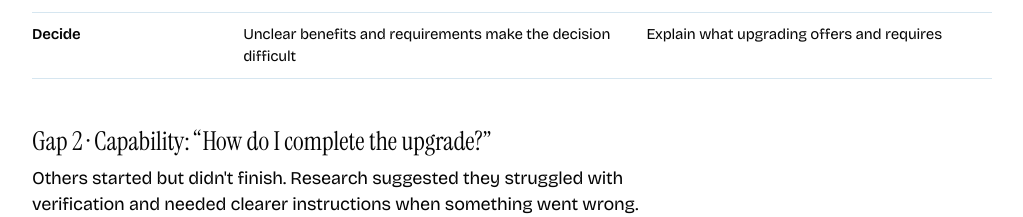
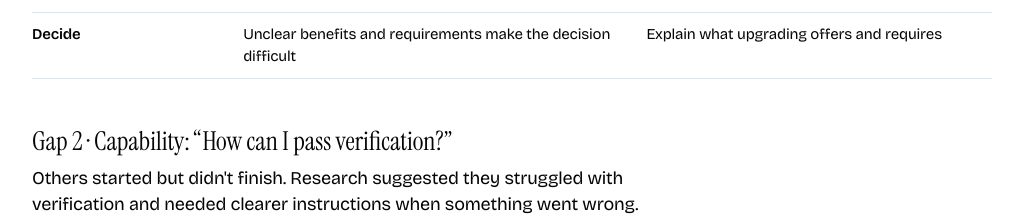
Before and after one commit to uyairolg/uyairolg.github.io, a plain HTML site: page work/case-01.html in a window 1280 px wide. Shown: the part 4860-5077 px from the top of the page, without its empty margins (128-1151 px from the left). Drawn offline with Linux system fonts and the light colour scheme.

Commit message:
WeChat Pay case study: Gap 2 label is "How can I pass verification?"
Co-Authored-By: Claude Opus 5.5 <noreply@anthropic.com>

```diff
--- a/work/case-01.html
+++ b/work/case-01.html
@@ -210,7 +210,7 @@
             </table>
           </div>
           <div>
-            <h3>Gap 2 · Capability: “How do I complete the upgrade?”</h3>
+            <h3>Gap 2 · Capability: “How can I pass verification?”</h3>
             <p>Others started but didn't finish. Research suggested they struggled with verification and needed clearer instructions when something went wrong.</p>
             <table>
               <thead><tr><th>Stage</th><th>Where people need help</th><th>Assistant's role</th></tr></thead>
```
